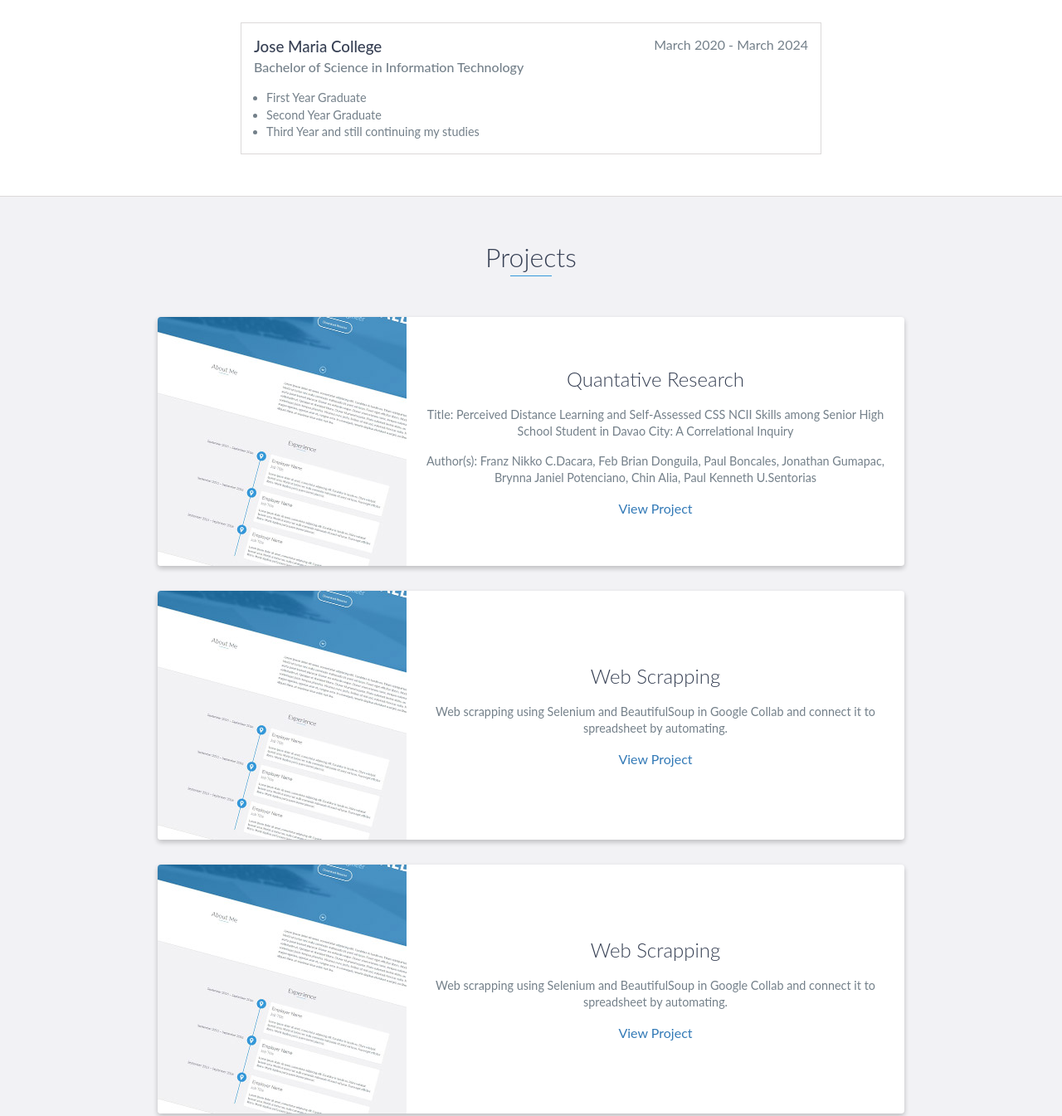
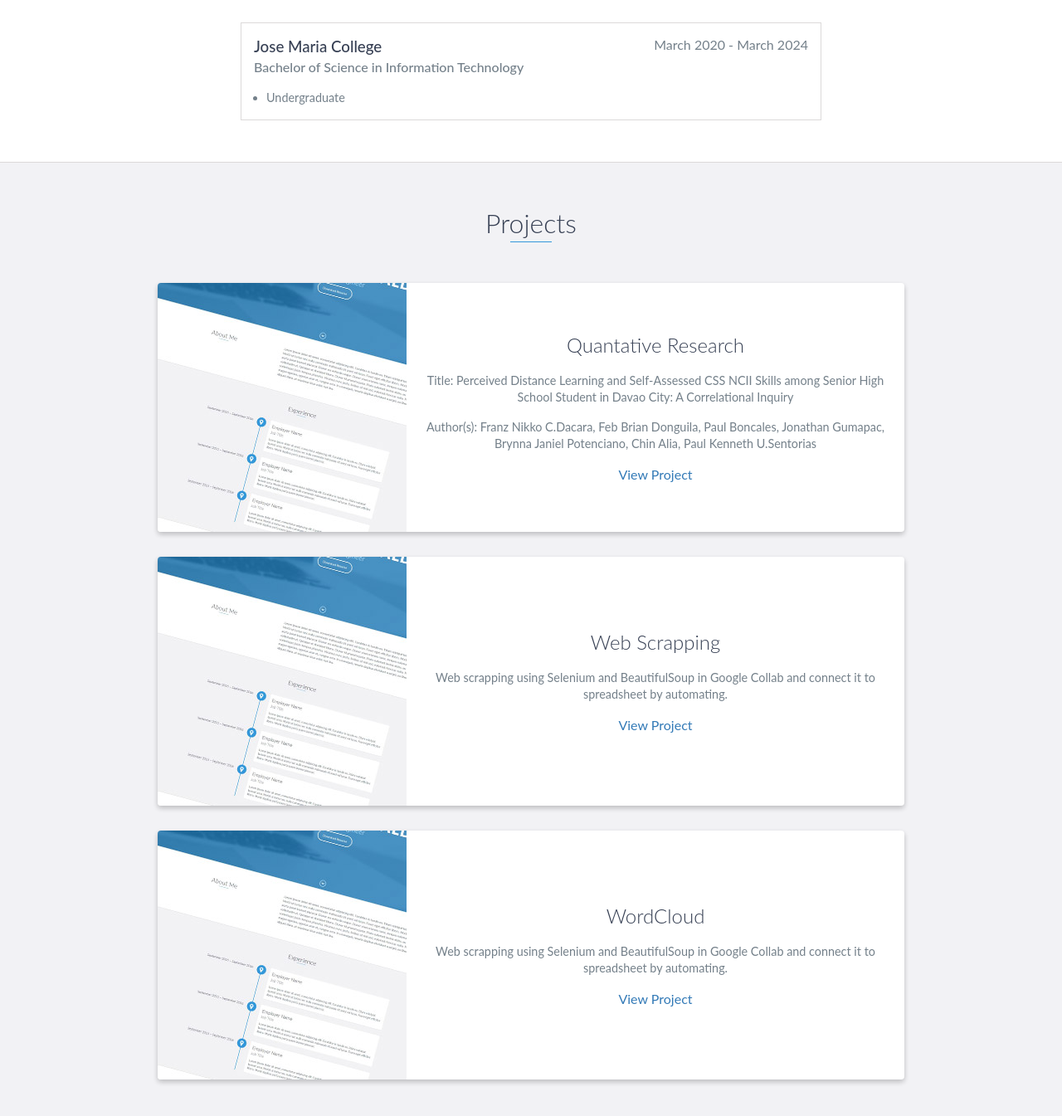
Before and after one commit to apprentice141/febbrian.github.io, a website: page index.html in a window 1280 px wide. Shown: the part 1778-3123 px from the top of the page at 83% size. Drawn offline with Linux system fonts and the light colour scheme.

Commit message:
Update index.html

```diff
--- a/index.html
+++ b/index.html
@@ -132,13 +132,7 @@
             <h4>Bachelor of Science in Information Technology</h4>
             <ul>
                 <li>
-                    First Year Graduate
-                </li>
-                <li>
-                    Second Year Graduate
-                </li>
-                <li>
-                    Third Year and still continuing my studies
+                    Undergraduate
                 </li>
             </ul>
         </div>
@@ -190,7 +184,7 @@
                     </div>
                     <!-- End .project-image -->
                     <div class="project-info">
-                        <h3>Web Scrapping</h3>
+                        <h3>WordCloud</h3>
                         <p>
                             Web scrapping using Selenium and BeautifulSoup in Google Collab and connect it to spreadsheet by automating.
                         </p>
```
